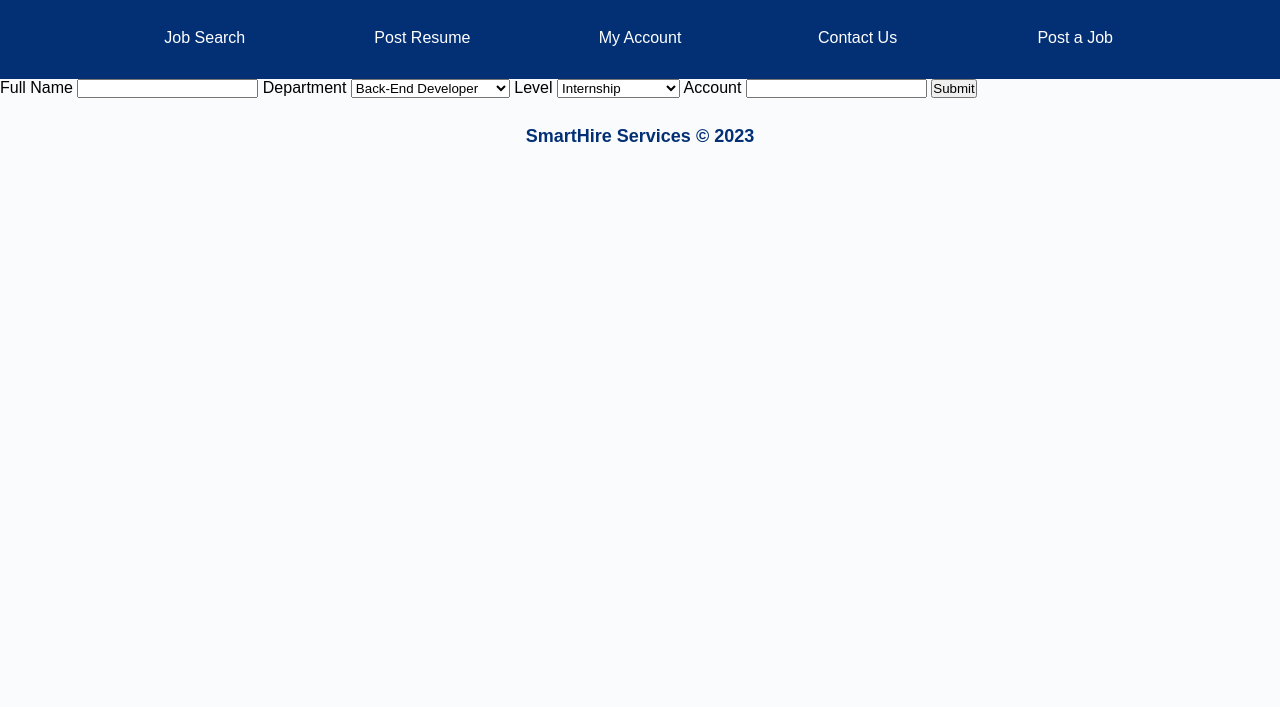
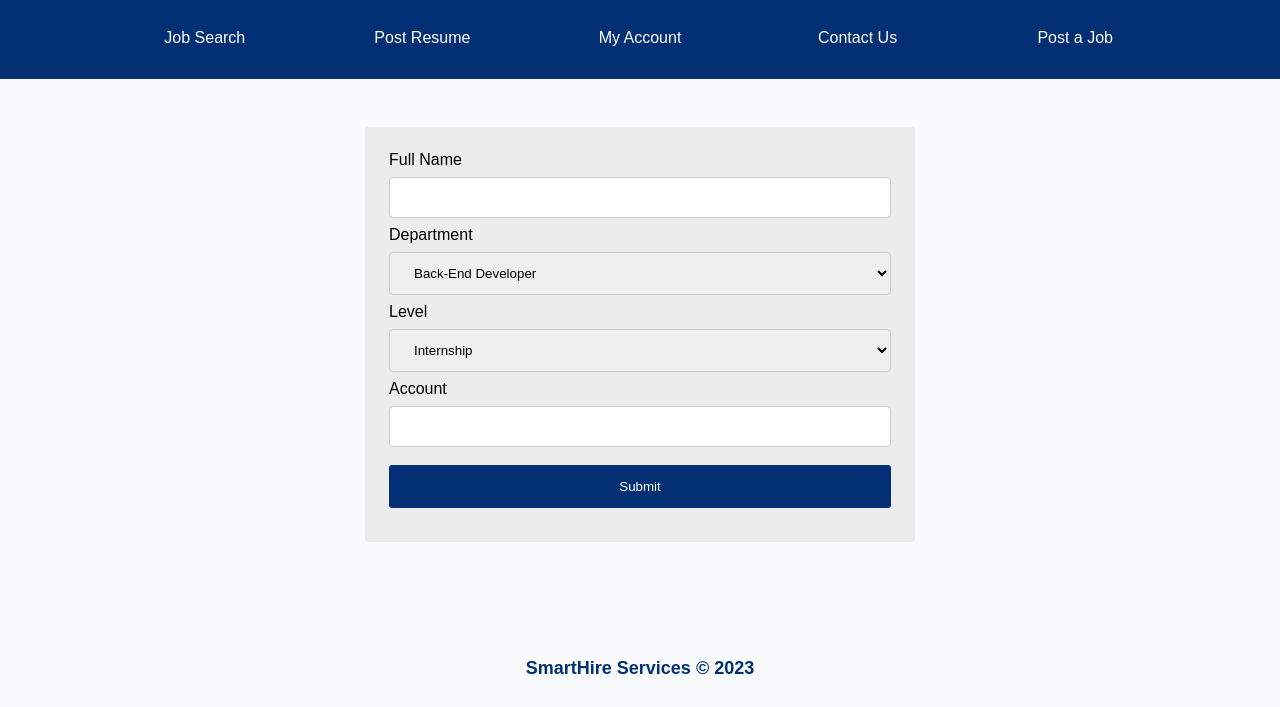
Before and after one commit to Abeer-Yahya/SmartHire_Task1, a plain HTML site: page post.html in a window 1280 px wide. Shown: the part 122-829 px from the top of the page. Before the commit the page ends 800 px from the top, so only its background shows below. Drawn offline with Linux system fonts and the light colour scheme; a web font is replaced by a local one.

Commit message:
fixing form and cards style

```diff
--- a/form.js
+++ b/form.js
@@ -48,6 +48,12 @@ function addCard(newEmployee) {
   let p3 = document.createElement("p");
   p3.textContent = "Account: " + newEmployee.account;
   cardText.append(p3);
+
+  // let an = document.createElement("a");
+  // const t = document.createTextNode("LinkedIn");
+  // an.setAttribute("href", newEmployee.account);
+  // an.appendChild(t);
+  // p3.appendChild(an);
 }
 
 function saveToLocal() {
--- a/post.html
+++ b/post.html
@@ -66,7 +66,7 @@
         </select>
         <label for="account">Account</label>
         <input type="url" id="account" required />
-        <input type="submit" />
+        <input type="submit" class="submit" />
       </form>
       <div id="card-container"></div>
     </main>
--- a/styles/style.scss
+++ b/styles/style.scss
@@ -278,3 +278,63 @@ footer {
     padding: 4.8rem;
   }
 }
+/*Form*/
+#form {
+  margin: 4.8rem auto;
+  max-width: 55rem;
+  border-radius: $borderRadiusSM;
+  background-color: $bgColorSection;
+  padding: 2.4rem;
+  input,
+  select {
+    width: 100%;
+    padding: 12px 20px;
+    margin: 8px 0;
+    display: inline-block;
+    border: 1px solid #ccc;
+    border-radius: 4px;
+    box-sizing: border-box;
+  }
+  .submit {
+    width: 100%;
+    background-color: $primaryColor;
+    color: $secondaryColor;
+    padding: 1.4rem 2rem;
+    margin: 1rem 0;
+    border: none;
+    border-radius: $borderRadiusSM;
+    cursor: pointer;
+  }
+}
+#card-container {
+  @include flexCenter;
+  flex-wrap: wrap;
+  gap: 1.6rem;
+  max-width: 140rem;
+  margin: 0 auto;
+  padding: 2rem 1rem;
+  > div {
+    background-color: $bgColorSection;
+
+    box-shadow: 0 0.4rem 0.8rem 0 rgb(3, 48, 117, 0.2);
+    transition: 0.3s;
+    margin: 0.8rem;
+    border-radius: $borderRadiusSM;
+    text-align: center;
+    width: 100%;
+    max-width: 35rem;
+    &:hover {
+      box-shadow: 0 0.8rem 1.6rem 0 rgb(3, 48, 117, 0.2);
+    }
+    > div {
+      padding: 1rem 1.6rem;
+    }
+  }
+  h2 {
+    text-transform: uppercase;
+    margin-bottom: 1.6rem;
+  }
+  p {
+    margin-bottom: 1.4rem;
+  }
+}
```
Also changed, not shown: styles/style.css, 1 other file.
